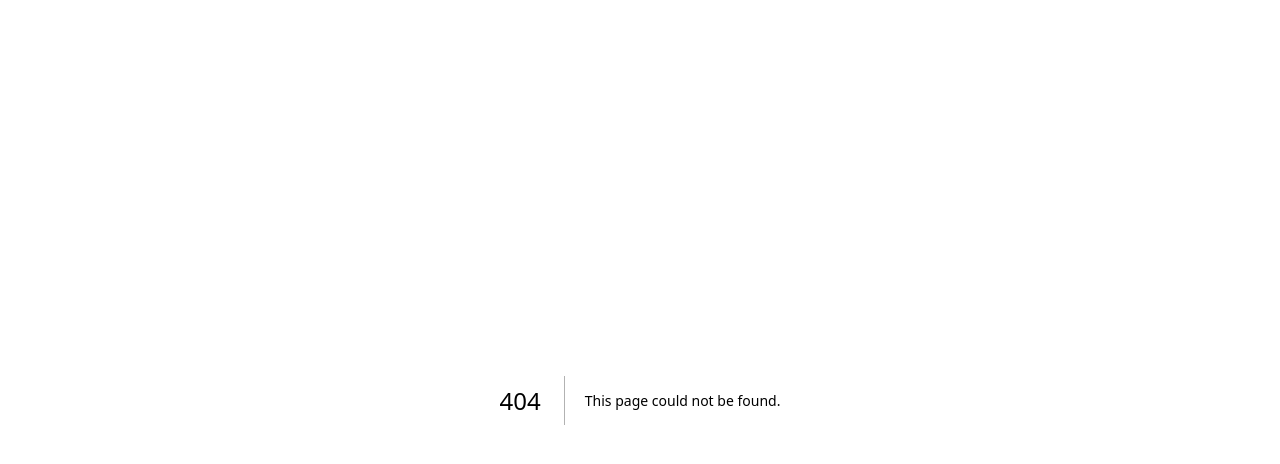
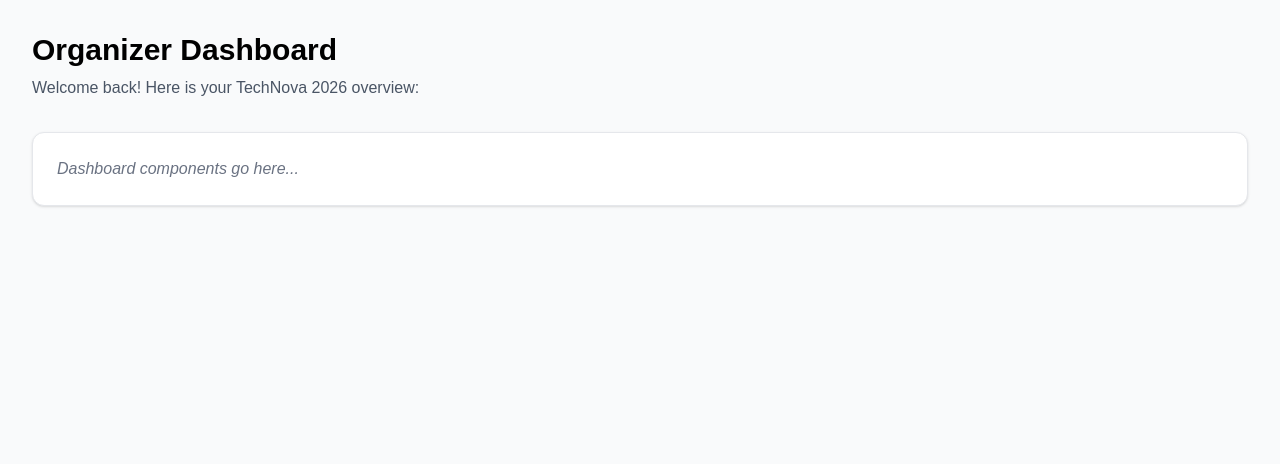
Before and after one commit to itstechnova/technova-2026, a Next.js app in the folder client/: page /admin in a window 1280 px wide. Before the commit this address had no page. Shown: the top 464 px of the page. Built offline with nearby package versions, Linux system fonts and the light colour scheme.

Commit message:
admin dashboard page

```diff
--- /dev/null
+++ b/client/app/admin/page.tsx
@@ -0,0 +1,15 @@
+export default function Page() {
+  return (
+    <div className="p-8 bg-gray-50 min-h-screen text-black">
+      <h1 className="text-3xl font-bold">Organizer Dashboard</h1>
+      <p className="text-gray-600 mt-2">
+        Welcome back! Here is your TechNova 2026 overview:
+      </p>
+
+      {/* Dashboard Content Container */}
+      <div className="mt-8 p-6 bg-white rounded-xl shadow-sm border border-gray-200">
+        <p className="text-gray-500 italic">Dashboard components go here...</p>
+      </div>
+    </div>
+  );
+}
```
